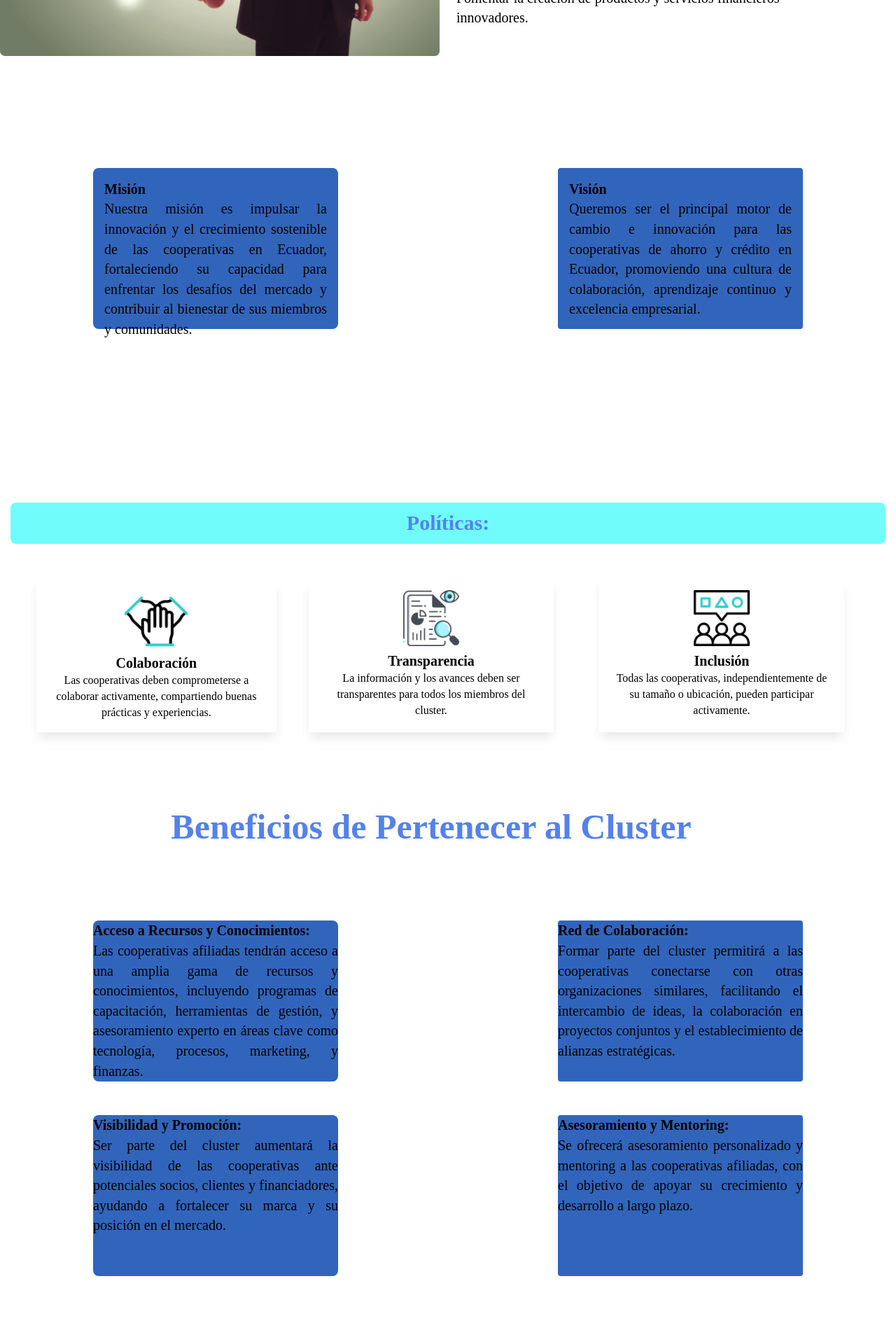
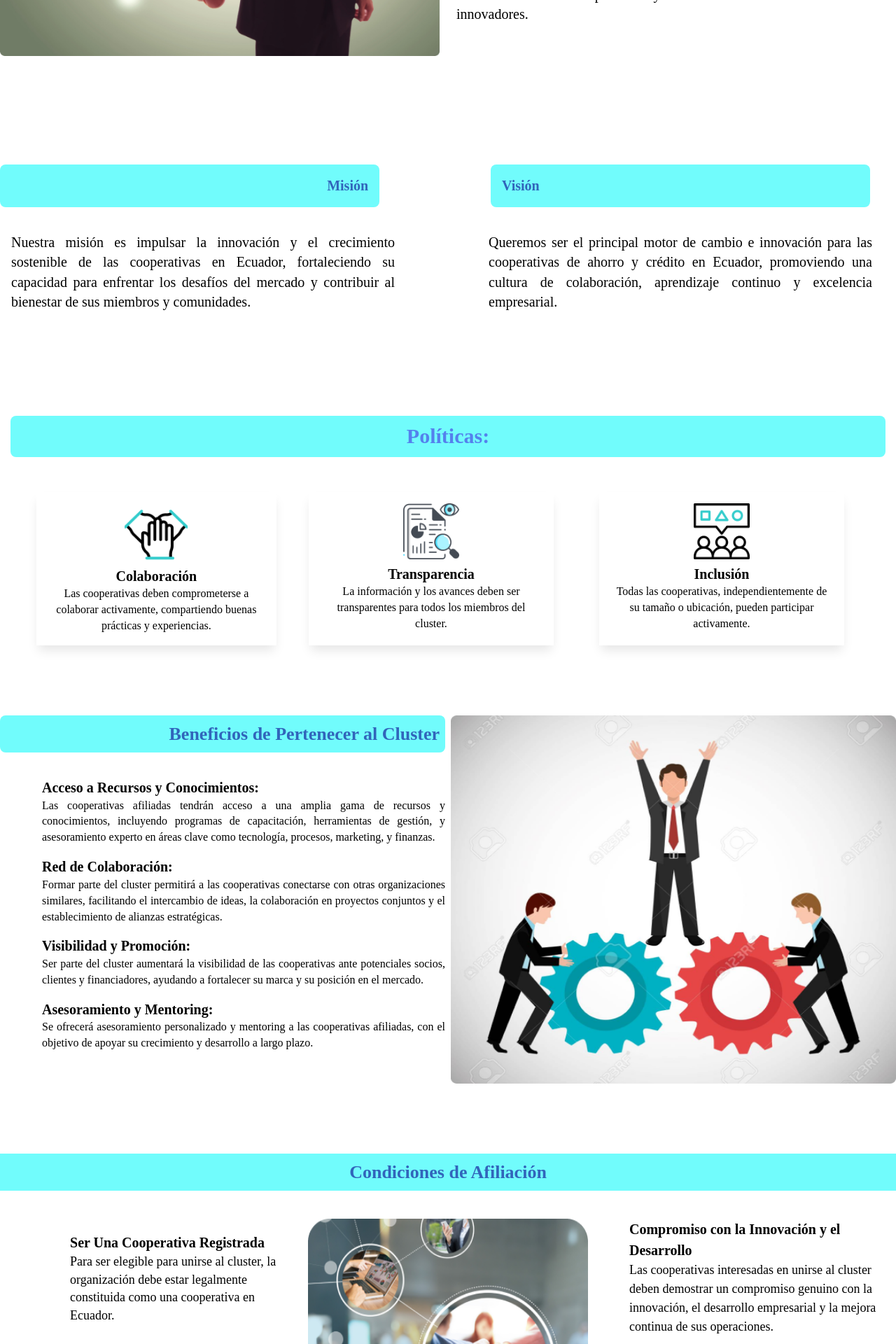
Before and after one commit to ccxnu/borrador-innova, a React (Vite) app: page / in a window 1280 px wide. Shown: the part 880-2800 px from the top of the page at 70% size. Built offline with nearby package versions, Linux system fonts and the light colour scheme.

Commit message:
avance21

```diff
--- a/src/components/MainContent/MainContent.jsx
+++ b/src/components/MainContent/MainContent.jsx
@@ -22,8 +22,8 @@ const MainContent = () => {
               <Typography
                 variant="h2"
                 fontWeight="700"
-                fontSize="30px"
-                color={theme.palette.secondary.main}
+                fontSize="26px"
+                color={theme.palette.fourth.main}
               >
                 Bienvenido a Clúster de Innovación Cooperativa
               </Typography>
@@ -34,7 +34,6 @@ const MainContent = () => {
               paddingInlineStart="95px"
               color={theme.palette.text.secondary}
               textAlign="justify"
-              sx={{ marginBottom: "50px" }}
             >
               El Clúster de Innovación Cooperativo en Ecuador está diseñado para
               fomentar el crecimiento, la innovación y la sostenibilidad de las
@@ -81,9 +80,9 @@ const MainContent = () => {
               >
                 <Typography
                   variant="h3"
-                  fontSize="30px"
+                  fontSize="26px"
                   padding="10px"
-                  color={theme.palette.secondary.main}
+                  color={theme.palette.fourth.main}
                   fontWeight="700"
                 >
                   <strong>Nuestros Objetivos</strong>
--- a/src/components/MainContent/MainContent1.jsx
+++ b/src/components/MainContent/MainContent1.jsx
@@ -4,182 +4,110 @@ const MainContent1 = () => {
   const theme = useTheme();
   return (
     <Box>
-      <Grid container spacing={6} marginTop='100px'>
-        <Grid container justifyContent="center">
+      <Grid container marginTop="100px">
+        <Grid
+          container
+          justifyContent="space-between"
+          alignItems="flex-start"
+          spacing={1}
+        >
+          <Grid item container xs={12} md={6} direction="column" spacing={2}>
+            <Grid item>
+              <Box
+                sx={{
+                  padding: 1,
+                  bgcolor: theme.palette.primary.main,
+                  textAlign: "right",
+                  borderRadius: 2,
+                  marginBottom: "20px",
+                  width: "100%",
+                }}
+              >
                 <Typography
-            textAlign="center"
                   variant="body2"
-            fontSize="50px"
-            marginBottom="50px"
-            color="secondary"
+                  fontSize="26px"
+                  color={theme.palette.fourth.main}
                 >
                   <strong>Beneficios de Pertenecer al Cluster</strong>
                 </Typography>
+              </Box>
             </Grid>
-        <Grid item container xs={12} md={6} justifyContent="center">
+            <Grid item>
               <Box
                 sx={{
                   borderRadius: 2,
-              width: 350,
-              height: 230,
+                  paddingInlineStart: "60px",
                   textAlign: "justify",
-              bgcolor: theme.palette.sixth.main,
                 }}
               >
                 <Typography variant="body2" color="third" fontSize="20px">
                   <strong>Acceso a Recursos y Conocimientos:</strong>
                 </Typography>
-            <Typography variant="body2" color="third" fontSize="20px">
+                <Typography variant="body2" color="third" fontSize="16px">
                   Las cooperativas afiliadas tendrán acceso a una amplia gama de
-              recursos y conocimientos, incluyendo programas de capacitación,
-              herramientas de gestión, y asesoramiento experto en áreas clave
-              como tecnología, procesos, marketing, y finanzas.
+                  recursos y conocimientos, incluyendo programas de
+                  capacitación, herramientas de gestión, y asesoramiento experto
+                  en áreas clave como tecnología, procesos, marketing, y
+                  finanzas.
                 </Typography>
               </Box>
             </Grid>
-        <Grid item xs={12} md={6} container justifyContent="center">
+            <Grid item>
               <Box
                 sx={{
                   borderRadius: 1,
-              width: 350,
-              height: 230,
+                  paddingInlineStart: "60px",
                   textAlign: "justify",
-              bgcolor: theme.palette.sixth.main,
                 }}
               >
                 <Typography variant="body2" color="third" fontSize="20px">
                   <strong>Red de Colaboración:</strong>
                 </Typography>
-            <Typography variant="body2" color="third" fontSize="20px">
-              Formar parte del cluster permitirá a las cooperativas conectarse
-              con otras organizaciones similares, facilitando el intercambio de
-              ideas, la colaboración en proyectos conjuntos y el establecimiento
-              de alianzas estratégicas.
+                <Typography variant="body2" color="third" fontSize="16px">
+                  Formar parte del cluster permitirá a las cooperativas
+                  conectarse con otras organizaciones similares, facilitando el
+                  intercambio de ideas, la colaboración en proyectos conjuntos y
+                  el establecimiento de alianzas estratégicas.
                 </Typography>
               </Box>
             </Grid>
-        <Grid item container xs={12} md={6} justifyContent="center">
+            <Grid item>
               <Box
                 sx={{
                   borderRadius: 2,
-              width: 350,
-              height: 230,
+                  paddingInlineStart: "60px",
                   textAlign: "justify",
-              bgcolor: theme.palette.sixth.main,
                 }}
               >
                 <Typography variant="body2" color="third" fontSize="20px">
                   <strong>Visibilidad y Promoción:</strong>
                 </Typography>
-            <Typography variant="body2" color="third" fontSize="20px">
-              Ser parte del cluster aumentará la visibilidad de las cooperativas
-              ante potenciales socios, clientes y financiadores, ayudando a
-              fortalecer su marca y su posición en el mercado.
+                <Typography variant="body2" color="third" fontSize="16px">
+                  Ser parte del cluster aumentará la visibilidad de las
+                  cooperativas ante potenciales socios, clientes y
+                  financiadores, ayudando a fortalecer su marca y su posición en
+                  el mercado.
                 </Typography>
               </Box>
             </Grid>
-        <Grid item xs={12} md={6} container justifyContent="center">
+            <Grid item>
               <Box
                 sx={{
                   borderRadius: 1,
-              width: 350,
-              height: 230,
+                  paddingInlineStart: "60px",
                   textAlign: "justify",
-              bgcolor: theme.palette.sixth.main,
-              marginBottom: "200px"
                 }}
               >
                 <Typography variant="body2" color="third" fontSize="20px">
                   <strong>Asesoramiento y Mentoring:</strong>
                 </Typography>
-            <Typography variant="body2" color="third" fontSize="20px">
+                <Typography variant="body2" color="third" fontSize="16px">
                   Se ofrecerá asesoramiento personalizado y mentoring a las
-              cooperativas afiliadas, con el objetivo de apoyar su crecimiento y
-              desarrollo a largo plazo.
+                  cooperativas afiliadas, con el objetivo de apoyar su
+                  crecimiento y desarrollo a largo plazo.
                 </Typography>
               </Box>
             </Grid>
-        <Grid container justifyContent="center">
-          <Typography
-            textAlign="center"
-            variant="body2"
-            fontSize="50px"
-            marginBottom="50px"
-            color="secondary"
-          >
-            <strong>Condiciones de Afiliación</strong>
-          </Typography>
-        </Grid>
-        <Grid item container xs={12} md={6} justifyContent="center">
-          <Box
-            sx={{
-              borderRadius: 2,
-              width: 350,
-              height: 230,
-              textAlign: "justify",
-              bgcolor: theme.palette.sixth.main,
-            }}
-          >
-            <Typography variant="body2" color="third" fontSize="20px">
-              Ser una Cooperativa Registrada: Para ser elegible para unirse al
-              cluster, la organización debe estar legalmente constituida como
-              una cooperativa en Ecuador.
-            </Typography>
-          </Box>
-        </Grid>
-        <Grid item xs={12} md={6} container justifyContent="center">
-          <Box
-            sx={{
-              borderRadius: 1,
-              width: 350,
-              height: 230,
-              textAlign: "justify",
-              bgcolor: theme.palette.sixth.main,
-            }}
-          >
-            <Typography variant="body2" color="third" fontSize="20px">
-              Compromiso con la Innovación y el Desarrollo: Las cooperativas
-              interesadas en unirse al cluster deben demostrar un compromiso
-              genuino con la innovación, el desarrollo empresarial y la mejora
-              continua de sus operaciones.
-            </Typography>
-          </Box>
-        </Grid>
-        <Grid item container xs={12} md={6} justifyContent="center">
-          <Box
-            sx={{
-              borderRadius: 2,
-              width: 350,
-              height: 230,
-              textAlign: "justify",
-              bgcolor: theme.palette.sixth.main,
-            }}
-          >
-            <Typography variant="body2" color="third" fontSize="20px">
-              Participación Activa: Se espera que las cooperativas afiliadas
-              participen activamente en las actividades y eventos del cluster,
-              contribuyendo con sus ideas, experiencias y recursos para
-              beneficio de la comunidad en su conjunto.
-            </Typography>
-          </Box>
-        </Grid>
-        <Grid item xs={12} md={6} container justifyContent="center">
-          <Box
-            sx={{
-              borderRadius: 1,
-              width: 350,
-              height: 230,
-              textAlign: "justify",
-              bgcolor: theme.palette.sixth.main,
-            }}
-          >
-            <Typography variant="body2" color="third" fontSize="20px">
-              Cumplimiento de Normas y Ética Empresarial: Todas las cooperativas
-              afiliadas deberán cumplir con las normas éticas y empresariales
-              establecidas por el cluster, incluyendo el respeto a los derechos
-              laborales, ambientales y sociales.
-            </Typography>
-          </Box>
           </Grid>
           <Grid
             item
@@ -187,39 +115,138 @@ const MainContent1 = () => {
             md={6}
             container
             justifyContent="center"
-          sx={{ marginBottom: "100px" }}
+            alignItems="center"
           >
+            <img src="/static/Beneficios.png" width="650px" height="526px" />
+          </Grid>
+        </Grid>
+
+        <Grid container justifyContent="center" marginTop="100px">
           <Box
+            marginBottom="40px"
             sx={{
-              borderRadius: 1,
-              width: 350,
-              height: 230,
+              borderRadius: 0,
+              bgcolor: theme.palette.primary.main,
               textAlign: "justify",
-              bgcolor: theme.palette.sixth.main,
+              width: "100%",
+              maxWidth: "1400px",
+              padding: 1,
             }}
           >
-            <Typography variant="body2" color="third" fontSize="20px">
-              La membresía es gratuita, pero las cooperativas pueden contribuir
-              monetariamente para financiar proyectos conjuntos.
+            <Typography
+              textAlign="center"
+              variant="body2"
+              fontSize="26px"
+              color={theme.palette.fourth.main}
+            >
+              <strong>Condiciones de Afiliación</strong>
             </Typography>
           </Box>
         </Grid>
+        <Grid container spacing={2} alignItems="center" justifyContent="center">
+          <Grid item container xs={12} md={4} direction="column" spacing={9}>
+            <Grid item>
+              <Box
+                sx={{
+                  width: "100%",
+                  height: "auto",
+                  textAlign: "left",
+                  paddingInlineStart: "100px",
+                }}
+              >
+                <Typography variant="body1" color="third" fontSize="20px">
+                  <strong>Ser Una Cooperativa Registrada</strong>
+                </Typography>
+                <Typography variant="body2" color="third" fontSize="18px">
+                  Para ser elegible para unirse al cluster, la organización debe
+                  estar legalmente constituida como una cooperativa en Ecuador.
+                </Typography>
+              </Box>
+            </Grid>
+            <Grid item>
+              <Box
+                sx={{
+                  borderRadius: 2,
+                  width: "100%",
+                  height: "auto",
+                  textAlign: "left",
+                  paddingInlineStart: "100px",
+                }}
+              >
+                <Typography variant="body1" fontSize="20px">
+                  <strong>Participación Activa</strong>
+                  <Typography variant="body1" fontSize="18px">
+                    Se espera que las cooperativas afiliadas participen
+                    activamente en las actividades y eventos del cluster,
+                    contribuyendo con sus ideas, experiencias y recursos para
+                    beneficio de la comunidad en su conjunto.
+                  </Typography>
+                </Typography>
+              </Box>
+            </Grid>
+          </Grid>
+          <Grid item container xs={12} md={4} justifyContent="center">
+            <Box>
+            <img src="/static/Condiciones.png" width="400px" height="400px" />
+            </Box>
+          </Grid>
+          <Grid item container xs={12} md={4} direction="column" spacing={9}>
+            <Grid item>
+              <Box
+                sx={{
+                  width: "100%",
+                  height: "auto",
+                  textAlign: "left",
+                  paddingInlineStart: "35px",
+                }}
+              >
+                <Typography variant="body1" fontSize="20px">
+                  <strong>Compromiso con la Innovación y el Desarrollo</strong>
+                  <Typography variant="body1" fontSize="18px">
+                    Las cooperativas interesadas en unirse al cluster deben
+                    demostrar un compromiso genuino con la innovación, el
+                    desarrollo empresarial y la mejora continua de sus
+                    operaciones.
+                  </Typography>
+                </Typography>
+              </Box>
+            </Grid>
+            <Grid item>
+              <Box
+                sx={{
+                  width: "100%",
+                  height: "auto",
+                  textAlign: "left",
+                  paddingInlineStart: "35px",
+                }}
+              >
+                <Typography variant="body1" fontSize="20px">
+                  <strong>Compromiso con la Innovación y el Desarrollo</strong>
+                  <Typography variant="body1" fontSize="18px">
+                    Las cooperativas interesadas en unirse al cluster deben
+                    demostrar un compromiso genuino con la innovación, el
+                    desarrollo empresarial y la mejora continua de sus
+                    operaciones.
+                  </Typography>
+                </Typography>
+              </Box>
+            </Grid>
+          </Grid>
+        </Grid>
+
         <Grid item container justifyContent="initial">
           <Box
             sx={{
+              marginTop: "100px",
               padding: 1,
-          borderRadius: '0 2px 2px 2px',
+              borderRadius: "0",
+              textAlign: "center",
               bgcolor: theme.palette.primary.main,
-          textAlign: "center",
               marginBottom: "40px",
               width: "20%",
             }}
           >
-        <Typography
-          variant="body2"
-          fontSize="30px"
-          color="secondary"
-        >
+            <Typography variant="body2" fontSize="30px" color="secondary">
               <strong>Servicios</strong>
             </Typography>
           </Box>
@@ -229,7 +256,7 @@ const MainContent1 = () => {
             <img src="/static/servicios.png" width="550px" height="400px" />
           </Grid>
           <Grid item xs={12} md={6} container justifyContent="flex-start">
-            <Grid item container >
+            <Grid item container>
               <Box
                 sx={{
                   width: 590,
@@ -241,9 +268,8 @@ const MainContent1 = () => {
                   <strong>Plataforma Digital Compartida:</strong>
                 </Typography>
                 <Typography variant="body2" fontSize="20px">
-                  Crear una plataforma en línea
-                  donde las cooperativas puedan acceder a herramientas, recursos
-                  y soluciones tecnológicas.
+                  Crear una plataforma en línea donde las cooperativas puedan
+                  acceder a herramientas, recursos y soluciones tecnológicas.
                 </Typography>
               </Box>
             </Grid>
@@ -270,7 +296,7 @@ const MainContent1 = () => {
                 sx={{
                   width: 600,
                   height: 100,
-                  marginBottom: "200px"
+                  marginBottom: "200px",
                 }}
               >
                 <Typography variant="body2" color="third" fontSize="20px">
--- a/src/components/MainContent/Maincontent0.jsx
+++ b/src/components/MainContent/Maincontent0.jsx
@@ -10,22 +10,32 @@ const MainContent0 = () => {
           container
           xs={12}
           md={6}
-          justifyContent="center"
-          sx={{ marginBottom: "200px" }}
+          justifyContent="left"
         >
+           <Box
+              sx={{
+                padding: 2,
+                bgcolor: theme.palette.primary.main,
+                textAlign: "right",
+                borderRadius: 2,
+                marginBottom: "20px",
+                width: "88%",
+                margin: "2 auto",
+              }}
+            >
+          <Typography variant="body2" fontSize="20px" color={theme.palette.fourth.main}>
+              <strong>Misión</strong>
+            </Typography>
+            </Box>
           <Box
             sx={{
               borderRadius: 2,
-              width: 350,
+              width: 580,
               height: 230,
               textAlign: "justify",
-              bgcolor: theme.palette.sixth.main,
               padding: 2,
             }}
           >
-            <Typography variant="body2" color="third" fontSize="20px">
-              <strong>Misión</strong>
-            </Typography>
             <Typography variant="body2" color="third" fontSize="20px">
               Nuestra misión es impulsar la innovación y el crecimiento
               sostenible de las cooperativas en Ecuador, fortaleciendo su
@@ -35,19 +45,30 @@ const MainContent0 = () => {
           </Box>
         </Grid>
         <Grid item xs={12} md={6} container justifyContent="center">
+        <Box
+              sx={{
+                padding: 2,
+                bgcolor: theme.palette.primary.main,
+                textAlign: "left",
+                borderRadius: 2,
+                marginBottom: "20px",
+                width: "88%",
+                margin: "2 auto",
+              }}
+            >
+        <Typography variant="body2" fontSize="20px" color={theme.palette.fourth.main}>
+              <strong>Visión</strong>
+            </Typography>
+            </Box>
           <Box
             sx={{
               borderRadius: 1,
-              width: 350,
+              width: 580,
               height: 230,
               textAlign: "justify",
-              bgcolor: theme.palette.sixth.main,
               padding: 2,
             }}
           >
-            <Typography variant="body2" color="third" fontSize="20px">
-              <strong>Visión</strong>
-            </Typography>
             <Typography variant="body2" color="third" fontSize="20px">
               Queremos ser el principal motor de cambio e innovación para las
               cooperativas de ahorro y crédito en Ecuador, promoviendo una
@@ -89,9 +110,9 @@ const MainContent0 = () => {
           >
             <Box
               sx={{
+                boxShadow: "0px 10px 15px -3px rgba(0,0,0,0.1)",
                 maxWidth: 350,
                 padding: 2,
-                boxShadow: "0px 10px 15px -3px rgba(0,0,0,0.1)",
                 paddingInline: "20px",
               }}
             >
--- a/src/components/MainContent/Maincontent2.jsx
+++ b/src/components/MainContent/Maincontent2.jsx
@@ -4,8 +4,8 @@ const MainContent2 = () => {
   const theme = useTheme();
   return (
     <Box>
-      <Grid container spacing={6}>
-        <Grid container justifyContent="center">
+      <Grid container spacing={6} >
+        <Grid container justifyContent="center" >
           <Typography
             textAlign="center"
             variant="body2"
```
Also changed, not shown: public/static/Beneficios.png (added), public/static/Condiciones.png (added). Lines whose indentation alone changed are shown as unchanged.
